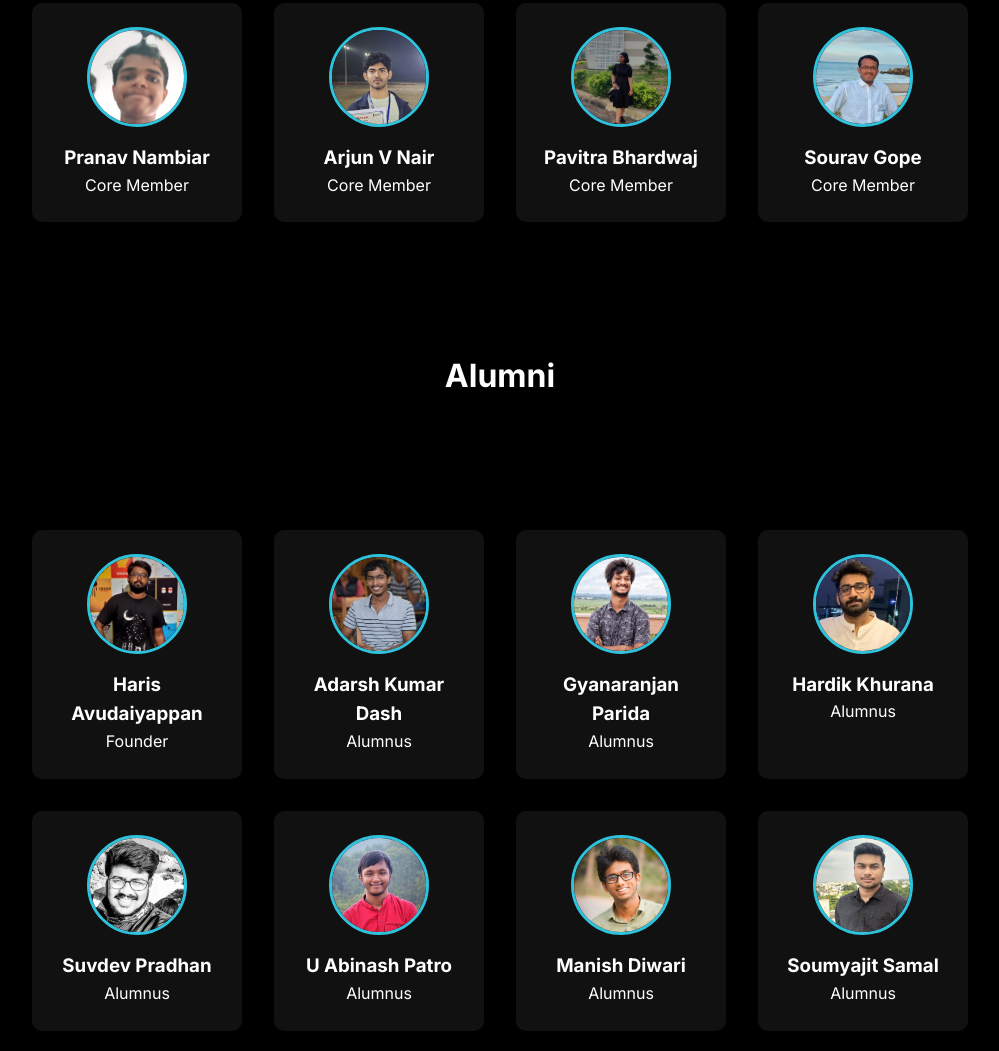
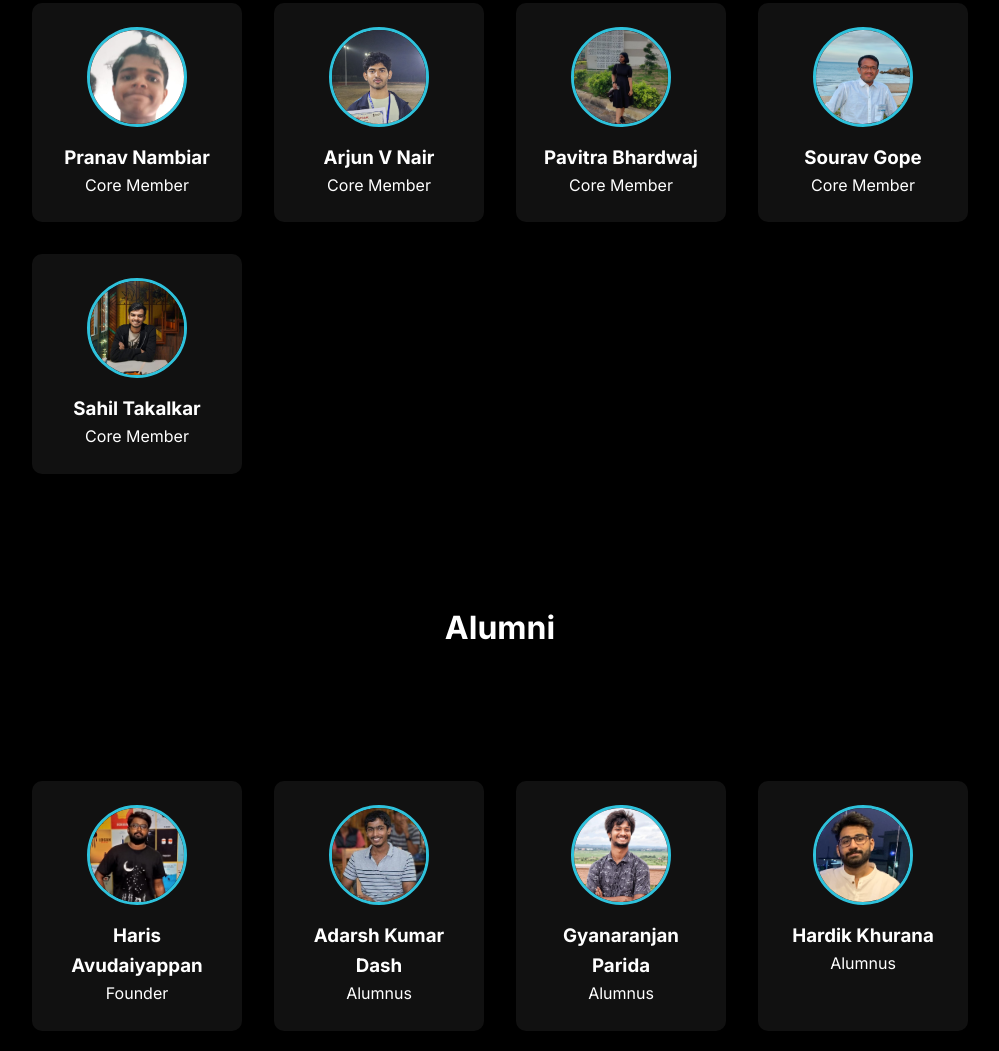
Before and after one commit to naxatra-astro/naxatra-astro.github.io, a plain HTML site: page team.html in a window 1280 px wide. Shown: the part 1107-2158 px from the top of the page, without its empty margins (140-1139 px from the left). Drawn offline with Linux system fonts and the light colour scheme.

Commit message:
added Sahil Takalkar to the team page

```diff
--- a/team.html
+++ b/team.html
@@ -115,6 +115,11 @@
         <h3>Sourav Gope</h3>
         <p>Core Member</p>
     </div>
+    <div class="team-card reveal">
+        <img src="assets/images/Sahil Takalkar.jpg" alt="Sahil" />
+        <h3>Sahil Takalkar</h3>
+        <p>Core Member</p>
+    </div>
   </section>
   <section class="page-header reveal">
       <h1>Alumni</h1>
```
Also changed, not shown: assets/images/Sahil Takalkar.jpg (added), 1 other file.
